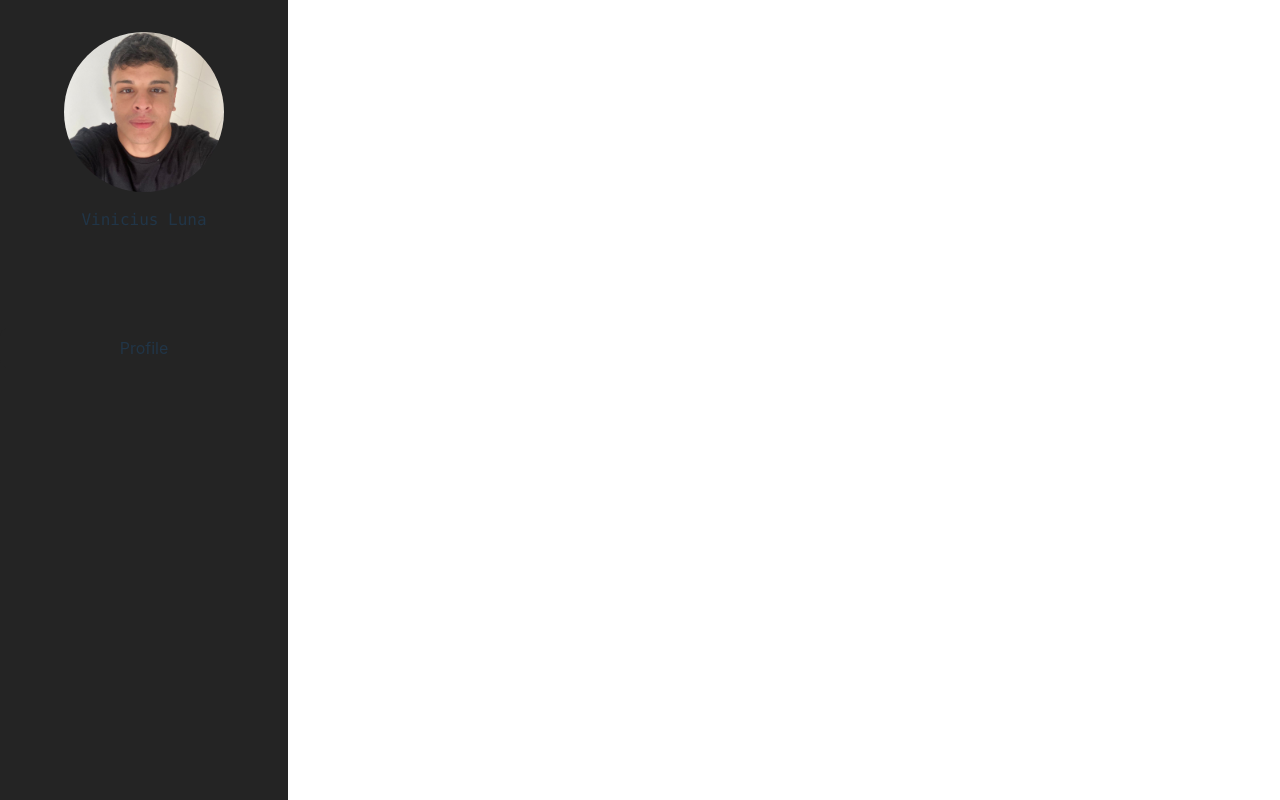
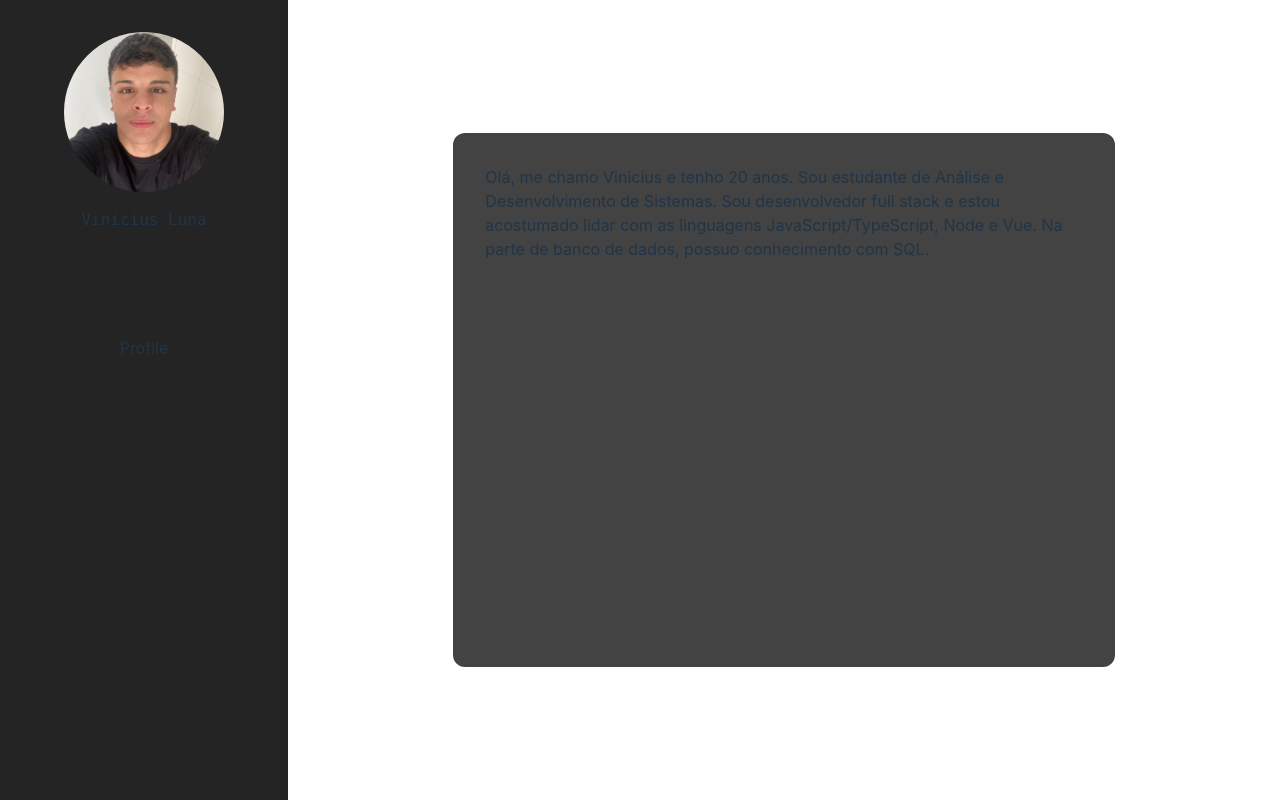
Before and after one commit to dev-vinii/portfolio, a React (Vite) app: page / in a window 1280 px wide. Built offline with nearby package versions, Linux system fonts and the light colour scheme.

Commit message:
feat: creating generic template

```diff
--- a/src/App.tsx
+++ b/src/App.tsx
@@ -5,16 +5,21 @@ import routes from "./routes/routes";
 function App() {
   return (
     <>
-      <SideBar/>
       <BrowserRouter>
+        <div className="flex flex-row h-screen w-screen">
+          <SideBar />
+          <div className="w-screen">
             <Routes>
               {routes.map((route, index) => (
                 <Route
                   key={index}
+                  path={route.path}
                   element={<route.component />}
                 />
               ))}
             </Routes>
+          </div>
+        </div>
       </BrowserRouter>
     </>
   );
--- /dev/null
+++ b/src/components/GenericTemplate/GenericTemplate.tsx
@@ -0,0 +1,14 @@
+export default function GenericTemplate() {
+  return (
+    <>
+      <div className="h-2/3 w-2/3 bg-sidebarColor rounded-xl p-8">
+        <div>
+          Olá, me chamo Vinicius e tenho 20 anos. Sou estudante de Análise e
+          Desenvolvimento de Sistemas. Sou desenvolvedor full stack e estou
+          acostumado lidar com as linguagens JavaScript/TypeScript, Node e Vue.
+          Na parte de banco de dados, possuo conhecimento com SQL.
+        </div>
+      </div>
+    </>
+  );
+}
--- a/src/components/Sidebar/Sidebar..tsx
+++ b/src/components/Sidebar/Sidebar..tsx
@@ -16,7 +16,7 @@ export default function SideBar() {
 
   return (
     <>
-      <div className="bg-sidebar min-h-screen absolute left-0 top-0 min-w-72 max-w-60">
+      <div className="bg-sidebar min-h-screen min-w-72 max-w-60">
         <ProfileContent image={profile} name="Vinicius Luna" />
         {routes.map((route, i) => (
           route.name && <MenuContent label={String(route.name)} key={i} onClick={function (): void {
--- a/src/pages/Portfolio/Portfolio.tsx
+++ b/src/pages/Portfolio/Portfolio.tsx
@@ -1,5 +1,9 @@
+import GenericTemplate from "@/components/GenericTemplate/GenericTemplate";
+
 export default function Portfolio() {
     return (
-        <div>Teste</div>
+        <div className="flex justify-center items-center min-w-full h-full">
+            <GenericTemplate />
+        </div>
     )
 }
```
Also changed, not shown: src/App.css (deleted). Lines whose indentation alone changed are shown as unchanged.
